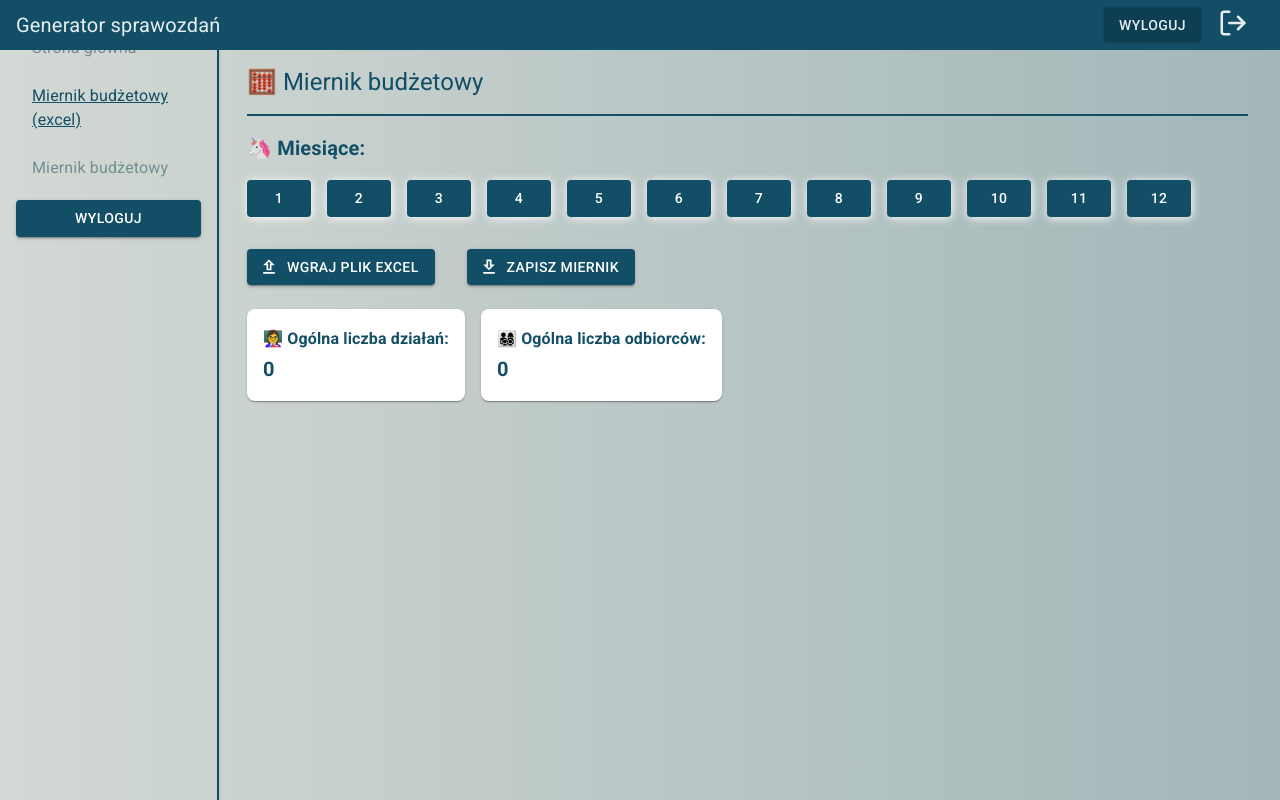
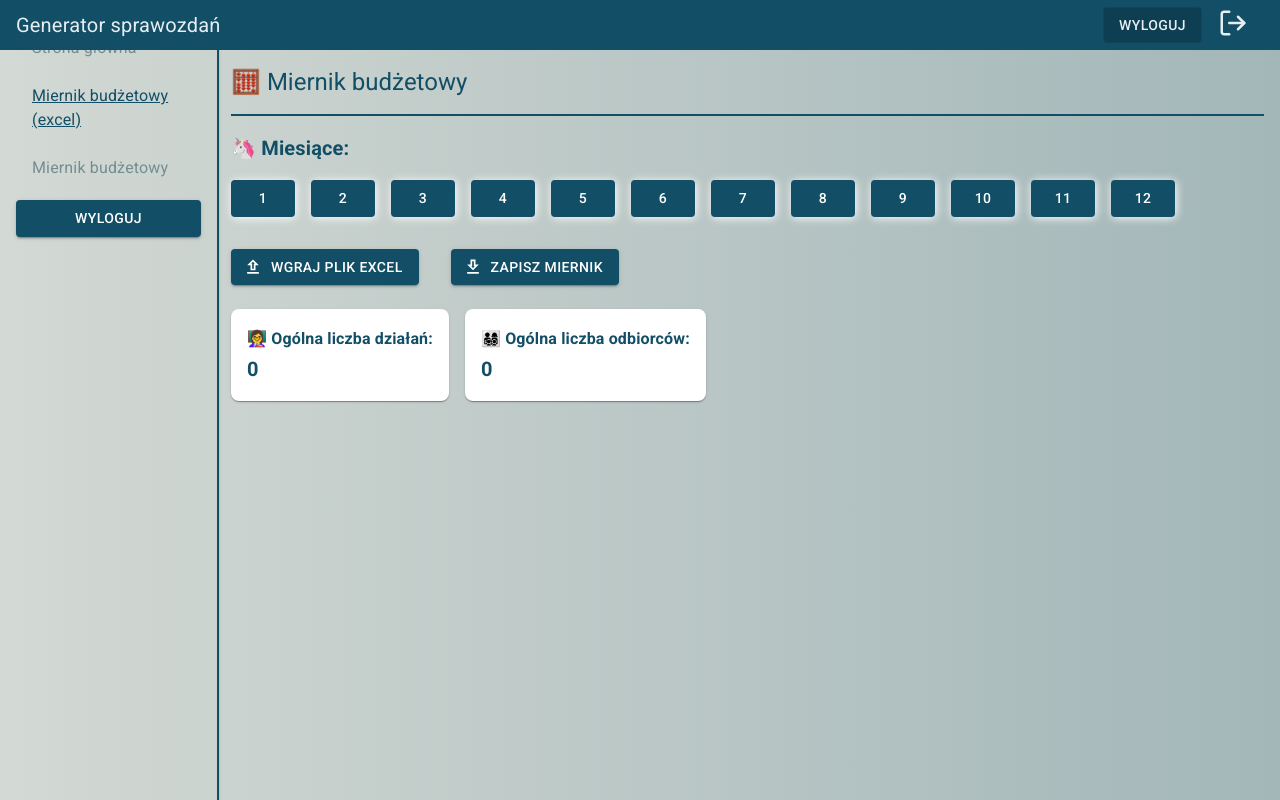
Before and after one commit to Soberek/edureport-app, a React (Vite) app: page /miernik-excel in a window 1280 px wide. Built offline with nearby package versions, Linux system fonts and the light colour scheme; sample sign-in values are in the browser's storage; a web font is replaced by a local one.

Commit message:
style: minor padding changes ExcelUploader

```diff
--- a/src/components/pages/ExcelUploader.tsx
+++ b/src/components/pages/ExcelUploader.tsx
@@ -120,7 +120,7 @@ const ExcelUploader: React.FC = () => {
   };
 
   return (
-    <Box paddingX={{ xs: 1, md: 4 }} sx={{ paddingY: 2 }}>
+    <Box paddingX={{ xs: 1, md: 2 }} sx={{ paddingY: 2 }}>
       <Typography variant="h5" marginBottom={2} display="flex" alignItems="center" gap={4} borderBottom="2px solid" pb={2} fontWeight="2xl">
         🧮 Miernik budżetowy
       </Typography>
```
